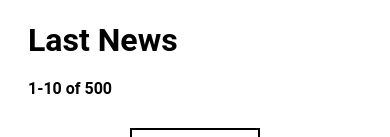
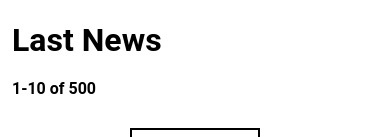
Before and after one commit to brandijsen/Progetto-JS-Advanced-di-Andrea-Brandetti, a website built with webpack: page src/index.html in a window 390 px wide. Shown: the part 318-455 px from the top of the page. Built offline with nearby package versions, Linux system fonts and the light colour scheme; no server answers.

Commit message:
project almost done

```diff
--- a/src/style.css
+++ b/src/style.css
@@ -222,7 +222,7 @@ footer {
   }
 
   .main {
-    margin: 0 1.25rem 1.875rem; /* 20px 30px */
+    margin: 0 0.25rem 1.875rem; /* 20px 30px */
   }
 
   h2 {
```
